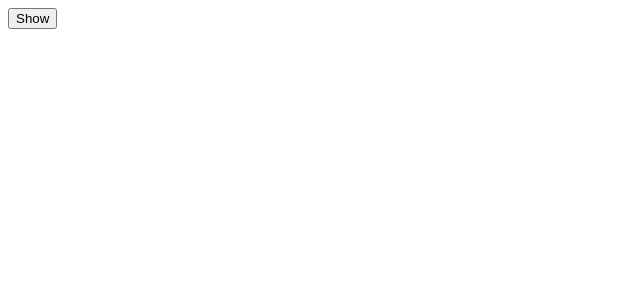
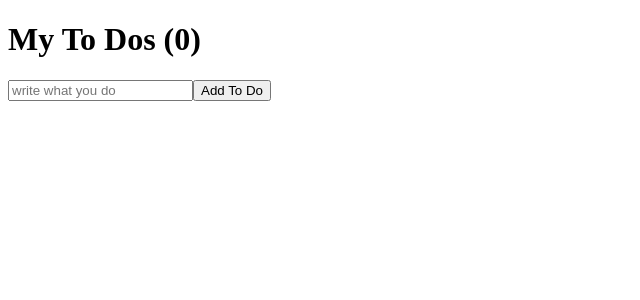
Before and after one commit to WanggoonL/react-beginner1, a React (Create React App) app: page / in a window 1280 px wide. Shown: the top 300 px of the page, without its empty margins (0-640 px from the left). Built offline with nearby package versions, Linux system fonts and the light colour scheme.

Commit message:
2021.11.29_start_ToDoApp

```diff
--- a/src/App.js
+++ b/src/App.js
@@ -2,22 +2,30 @@
 import styles from "./App.module.css";
 import { useState, useEffect } from "react";
 
-function Hello() {
-  useEffect(() => {
-    console.log("hi :)");
-    return () => console.log("bye :(");
-  }, []);
-  return <h1>Hello</h1>;
-}
-
 function App() {
-  const [showing, setShowing] = useState(false);
-  const onClick = () => setShowing((prev) => !prev);
-
+  const [toDo, setToDo] = useState("");
+  const [toDos, setToDos] = useState([]);
+  const onChange = (event) => setToDo(event.target.value);
+  const onSubmit = (event) => {
+    event.preventDefault();
+    if (toDo === "") {
+      return;
+    }
+    setToDos((currentArray) => [toDo, ...currentArray]);
+    setToDo("");
+  };
   return (
     <div>
-      {showing ? <Hello /> : null}
-      <button onClick={onClick}>{showing ? "Hide" : "Show"}</button>
+      <h1>My To Dos ({toDos.length})</h1>
+      <form onSubmit={onSubmit}>
+        <input
+          onChange={onChange}
+          value={toDo}
+          type="text"
+          placeholder="write what you do"
+        />
+        <button>Add To Do</button>
+      </form>
     </div>
   );
 }
```
